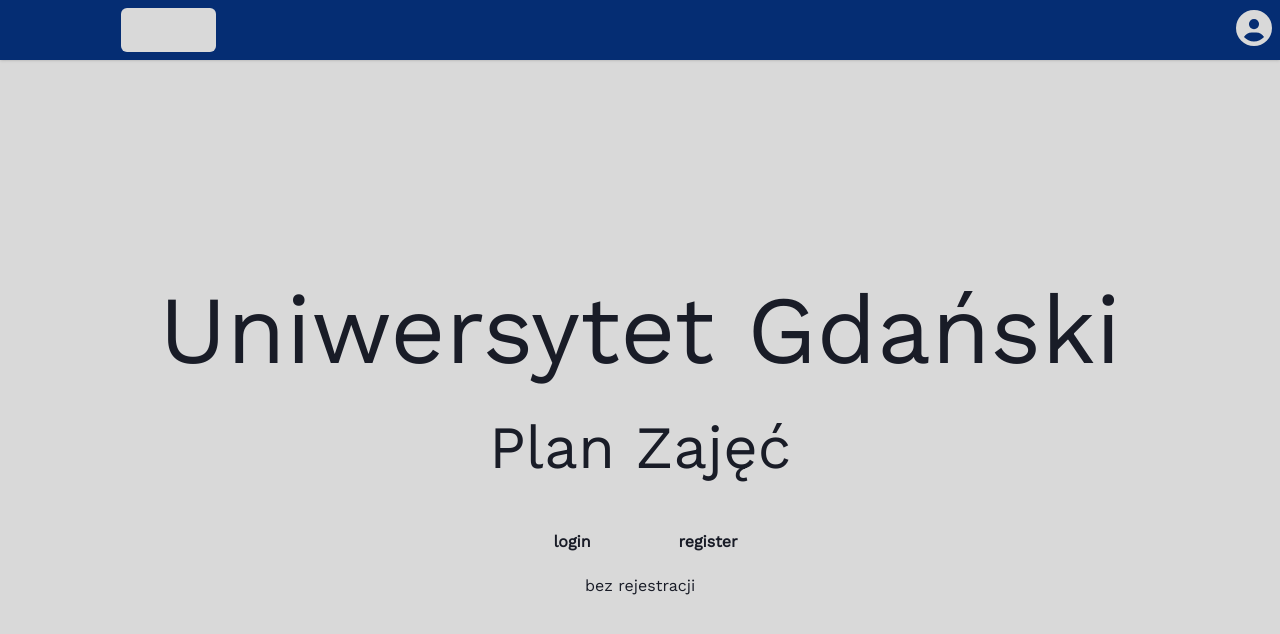
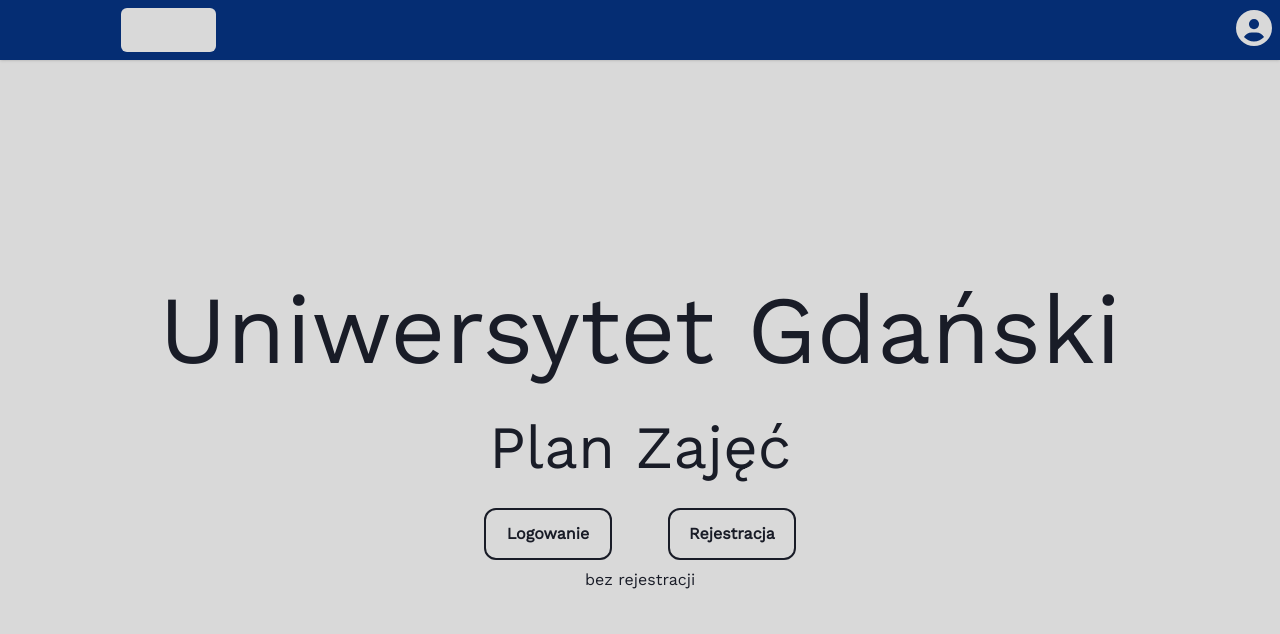
Before and after one commit to UniversityOfGdanskProjects/plan_front, a React (Vite) app: page / in a window 1280 px wide. Shown: the top 634 px of the page. Built offline with nearby package versions, Linux system fonts and the light colour scheme.

Commit message:
welcome page layout and basic css finished/before color accept

```diff
--- a/src/App.css
+++ b/src/App.css
@@ -6,12 +6,14 @@
        p-3 rounded-md w-10 h-10 flex items-center justify-center transition-all;
 }
 .mv-btn button{
-  @apply dark:text-primaryLight active:text-primaryLight dark:active:text-primaryDark
+  @apply border-textLight rounded-xl border-2
+  dark:border-primaryLight dark:rounded-xl dark:border-2
+   dark:text-primaryLight active:text-primaryLight dark:active:text-primaryDark
    hover:text-primaryLight dark:hover:text-primaryDark
     focus-within:text-primaryLight dark:focus-within:text-primaryDark
-     active:bg-secondaryLight hover:bg-secondaryLight focus-within:bg-secondaryLight
+     active:bg-textLight hover:bg-textLight focus-within:bg-textLight
      dark:active:bg-primaryLight dark:hover:bg-primaryLight dark:focus-within:bg-primaryLight
-    p-3 rounded-md w-20 h-auto flex items-center justify-center transition-all;
+    p-3 w-32 h-auto flex items-center justify-center transition-all;
 }
 @keyframes splash {
     from {
--- a/src/assets/translations/en.json
+++ b/src/assets/translations/en.json
@@ -5,7 +5,7 @@
     "accessibility": "Accessibility",
     "dark_mode": "Change theme",
     "lang_change": "Change language",
-    "login": "Login",
+    "login": "Sign in",
     "signup": "Sign up",
     "ug": "University of Gdańsk",
     "not_registered": "unregistered user"
--- a/src/assets/translations/pl.json
+++ b/src/assets/translations/pl.json
@@ -5,6 +5,8 @@
     "accessibility": "Dostępność",
     "dark_mode": "Zmień motyw",
     "lang_change": "Zmień język",
+    "login": "Logowanie",
+    "signup": "Rejestracja",
     "ug": "Uniwersytet Gdański",
     "not_registered": "bez rejestracji"
 }
--- a/src/components/WelcomePage.jsx
+++ b/src/components/WelcomePage.jsx
@@ -28,12 +28,15 @@
           ></MvBtn>
           <MvBtn
             tooltip_text={t("register")}
-            text={t("register")}
+            text={t("signup")}
             click={handleRegister}
           ></MvBtn>
         </div>
-
-        <button> {t("not_registered")} </button>
+        <div className="h-10">
+          <button className="hover:text-lg active:text-lg">
+            {t("not_registered")}
+          </button>
+        </div>
       </div>
     </div>
   );
```
